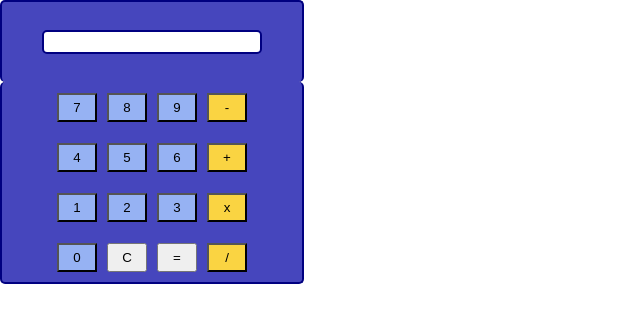
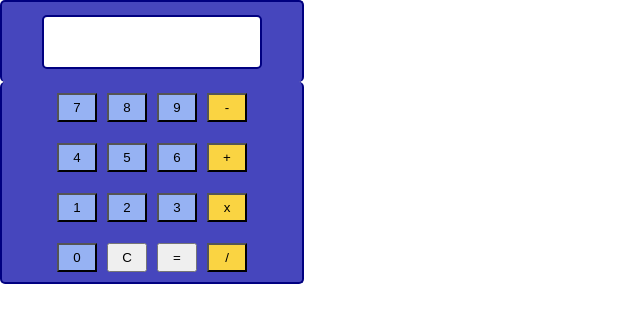
Before and after one commit to stochasticats/calculator, a plain HTML site: page index.html in a window 1280 px wide. Shown: the whole page, without its empty margins (0-640 px from the left). Drawn offline with Linux system fonts and the light colour scheme.

```diff
--- a/style.css
+++ b/style.css
@@ -25,7 +25,8 @@
     align-items: center;
     background-color: white;
     margin: 40px;
-    padding: 10px;
+    padding: 20px;
+    height: 10px;
     border: solid 2px navy;
     border-radius: 5px;
 }
```
